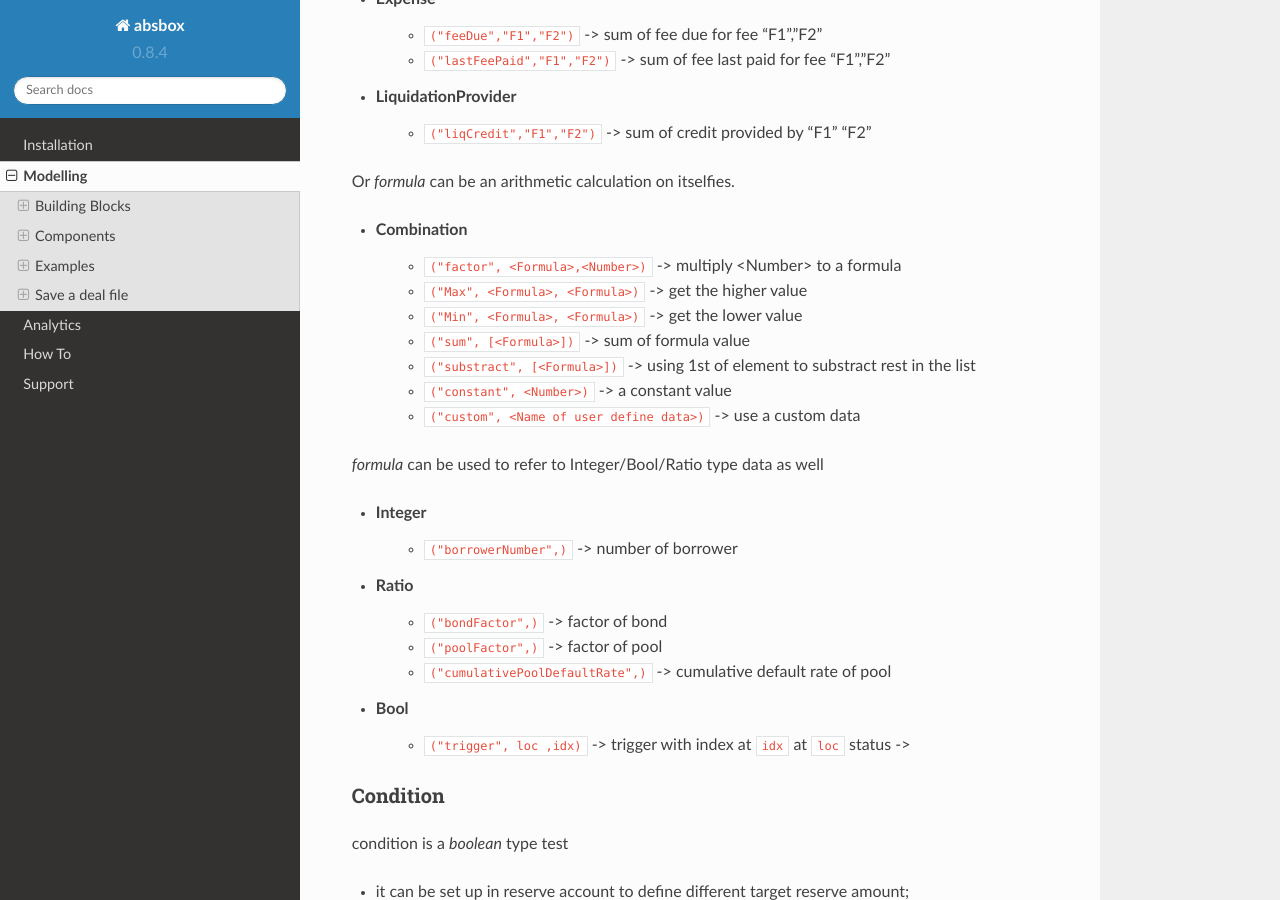
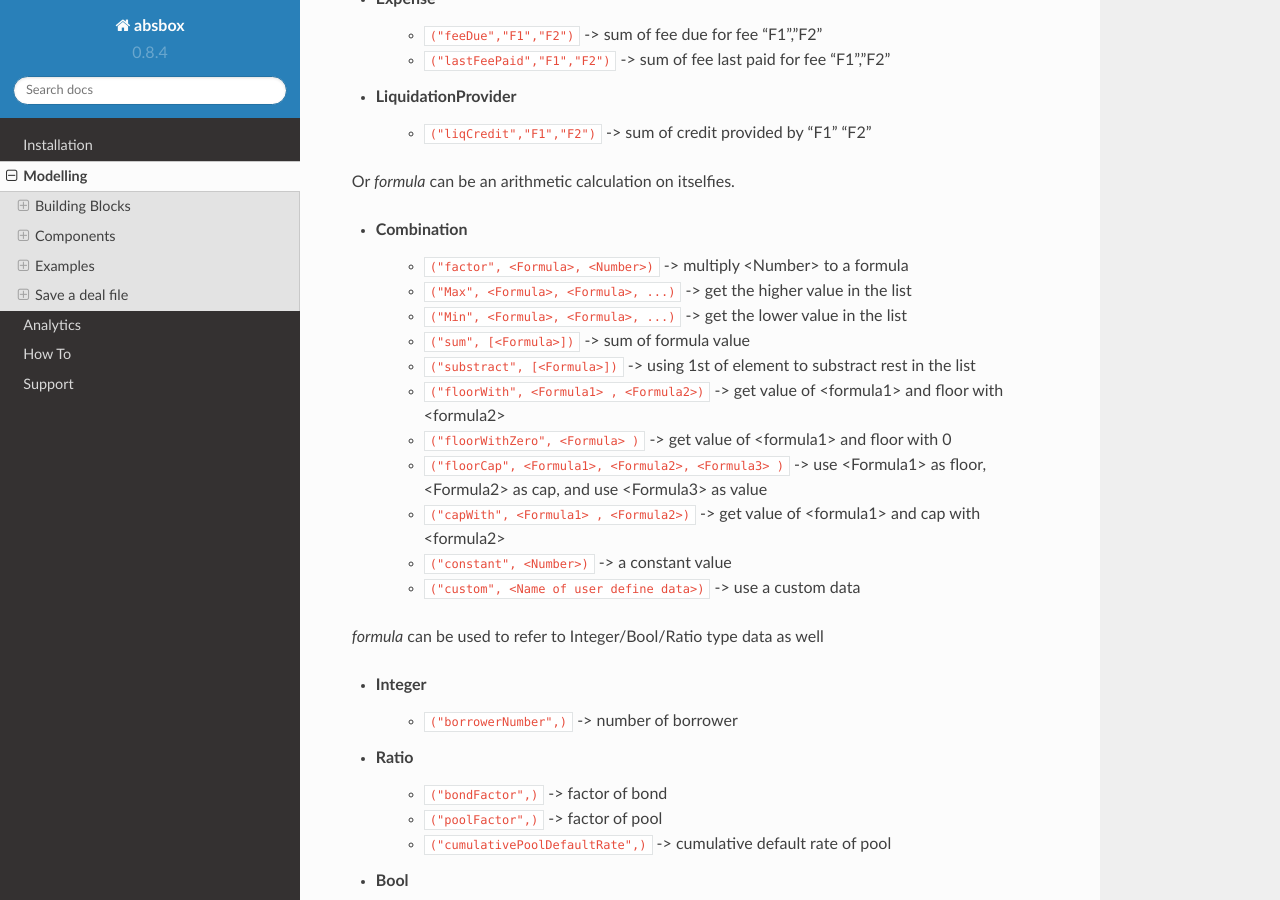
Before and after one commit to yellowbean/absbox-doc, a Sphinx documentation site: the page built from docs/source/modeling.rst, in a window 1280 px wide and 900 px high, scrolled down 2793 px. Built offline with Sphinx 7.4.7 and the Read the Docs theme 2.0.0, drawn with Linux system fonts in a browser that asks for light colours.

Commit message:
update query

```diff
--- a/docs/source/modeling.rst
+++ b/docs/source/modeling.rst
@@ -120,11 +120,15 @@ Structured product is using ``formula`` to define the amount of account transfer
 Or `formula` can be an arithmetic calculation on itselfies.
 
 * Combination
-    * ``("factor", <Formula>,<Number>)`` -> multiply <Number> to a formula
-    * ``("Max", <Formula>, <Formula>)`` -> get the higher value
-    * ``("Min", <Formula>, <Formula>)`` -> get the lower value
+    * ``("factor", <Formula>, <Number>)`` -> multiply <Number> to a formula
+    * ``("Max", <Formula>, <Formula>, ...)`` -> get the higher value in the list
+    * ``("Min", <Formula>, <Formula>, ...)`` -> get the lower value in the list
     * ``("sum", [<Formula>])`` -> sum of formula value
     * ``("substract", [<Formula>])`` -> using 1st of element to substract rest in the list
+    * ``("floorWith", <Formula1> , <Formula2>)`` -> get value of <formula1> and floor with <formula2>
+    * ``("floorWithZero", <Formula> )`` -> get value of <formula1> and floor with 0
+    * ``("floorCap", <Formula1>, <Formula2>, <Formula3> )`` -> use <Formula1> as floor, <Formula2> as cap, and use <Formula3> as value
+    * ``("capWith", <Formula1> , <Formula2>)`` -> get value of <formula1> and cap with <formula2>
     * ``("constant", <Number>)``  -> a constant value
     * ``("custom", <Name of user define data>)`` -> use a custom data
 
```
